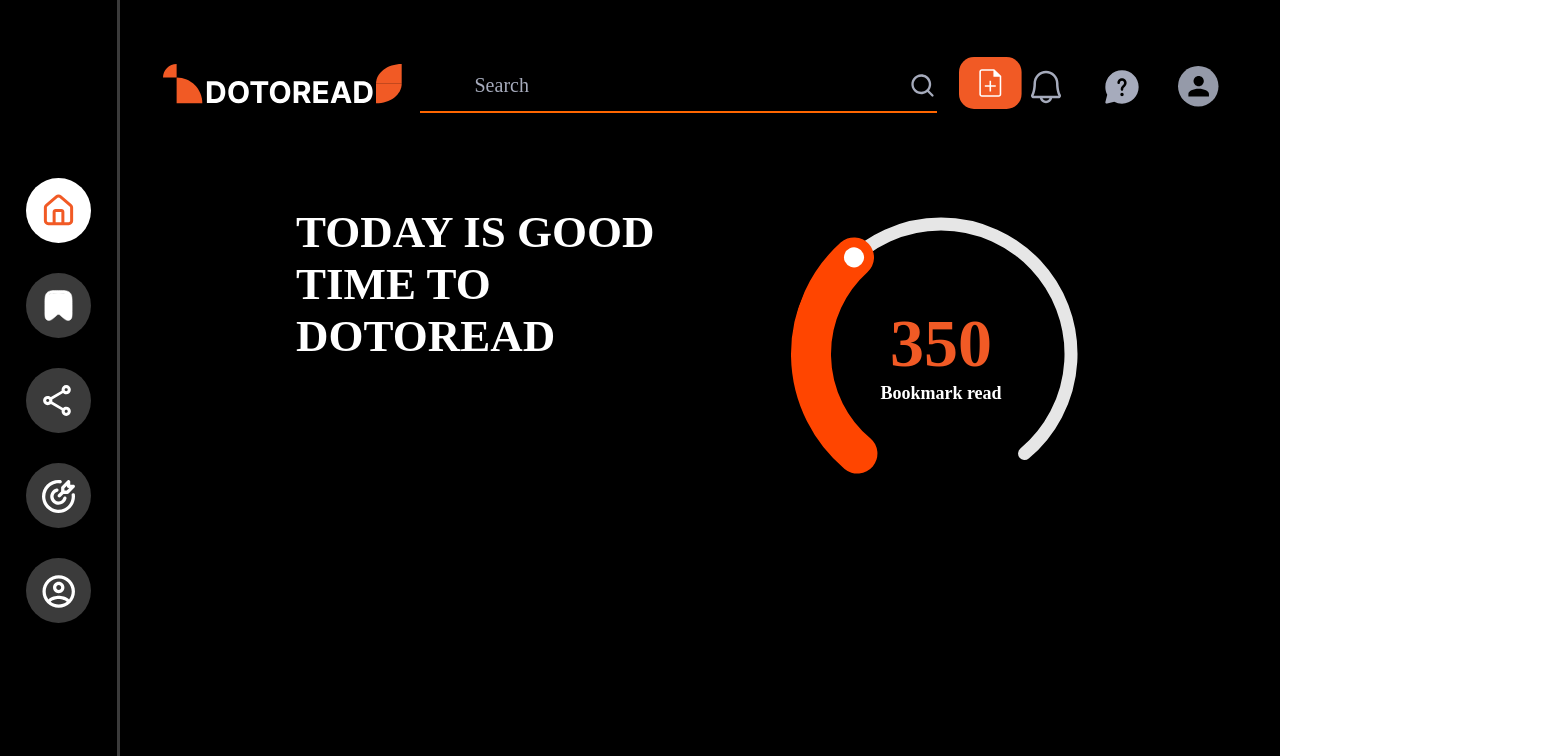
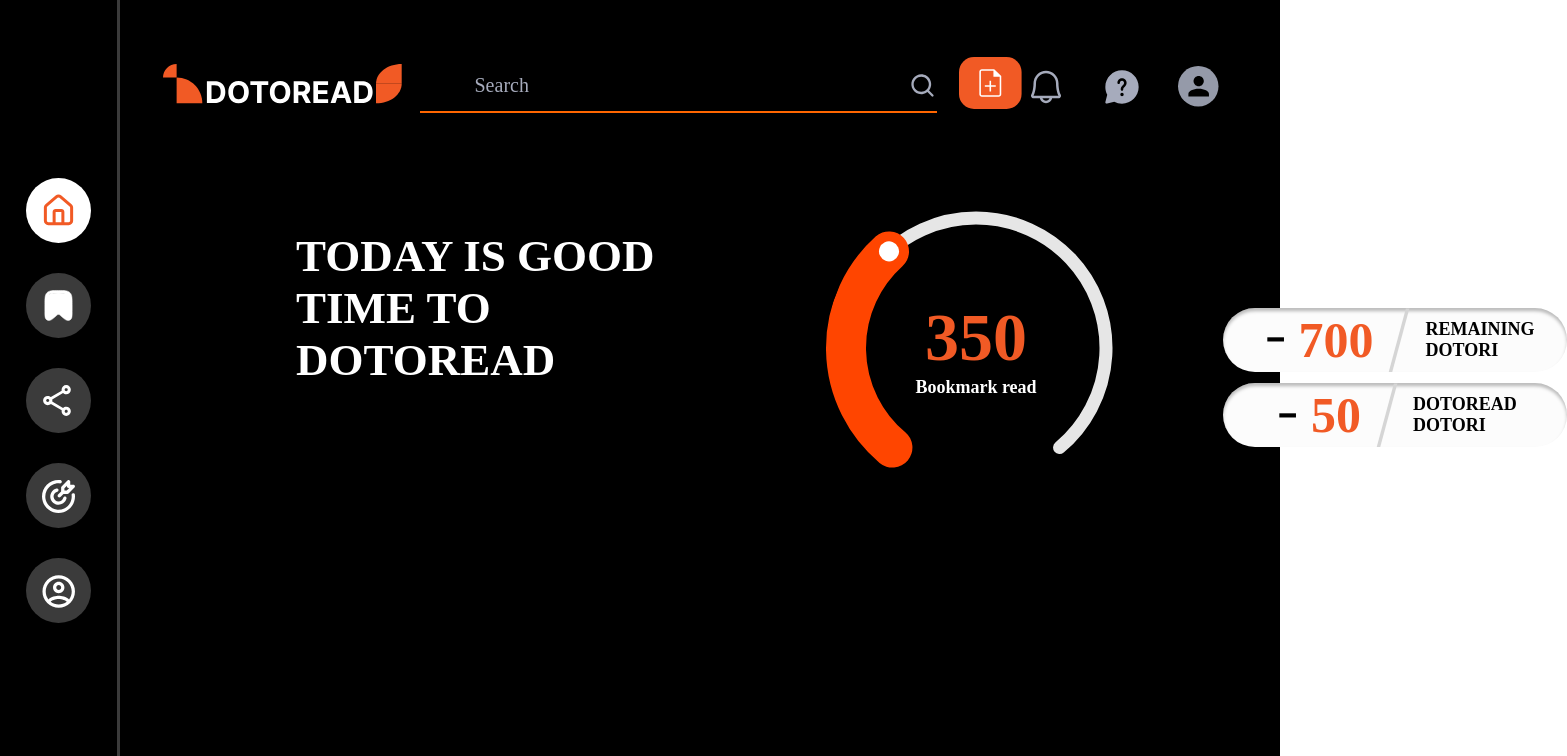
Before and after one commit to KIMGEONHWI/DOTOREAD-CLIENT, a React (Vite) app: page / in a window 1280 px wide. Shown: the top 756 px of the page, 1567 px wide, since content can reach past the window. Built offline with nearby package versions, Linux system fonts and the light colour scheme.

Commit message:
style: 메인 배너 score 컴포넌트 구현

```diff
--- a/src/components/common/Button/BookMarkListBtn.tsx
+++ b/src/components/common/Button/BookMarkListBtn.tsx
@@ -26,6 +26,7 @@
 	width: 24.2rem;
 	height: 5.4rem;
 	border-radius: 15px;
+	color: ${({ theme }) => theme.colors.white1};
 	${({ theme }) => theme.fonts.Pretendard_Semibold_22px};
 	padding-left: 1.9rem;
 	padding-right: 4rem;
--- /dev/null
+++ b/src/constants/Score.ts
@@ -0,0 +1,4 @@
+export const SCORE = [
+	{ id: 1, score: 700, text: 'REMAINING DOTORI' },
+	{ id: 2, score: 50, text: 'DOTOREAD DOTORI' },
+];
--- a/src/pages/Main/MainPage.tsx
+++ b/src/pages/Main/MainPage.tsx
@@ -1,15 +1,24 @@
 import CircleGraph from './components/CircleGraph';
+import MainScore from './components/MainScore';
 import MainTitle from './components/MainTitle';
+import { SCORE } from '@/constants/Score';
 import styled from 'styled-components';
 
-function MainPage() {
+const MainPage = () => {
 	return (
 		<MainPageWrapper>
-			<MainTitle />
-			<CircleGraph />
+			<MainPageBanner>
+				<MainTitle />
+				<CircleGraph />
+				<MainScoreBox>
+					{SCORE.map(({ id, score, text }) => (
+						<MainScore key={id} score={score} text={text} />
+					))}
+				</MainScoreBox>
+			</MainPageBanner>
 		</MainPageWrapper>
 	);
-}
+};
 
 export default MainPage;
 
@@ -17,6 +26,21 @@
 	display: flex;
 	width: 100%;
 	height: 100vh;
-	gap: 6.2rem;
 	background-color: ${({ theme }) => theme.colors.background};
 `;
+
+const MainPageBanner = styled.div`
+	display: flex;
+	justify-content: space-between;
+	width: 100%;
+	height: 27.5rem;
+	padding: 2.488rem 29.6rem;
+	gap: 9.7rem;
+`;
+
+const MainScoreBox = styled.div`
+	display: flex;
+	flex-direction: column;
+	margin-top: 11rem;
+	gap: 1.154rem;
+`;
--- a/src/pages/Main/components/CircleGraph.tsx
+++ b/src/pages/Main/components/CircleGraph.tsx
@@ -11,6 +11,4 @@
 
 export default CircleGraph;
 
-const CircleGraphWrapper = styled.div`
-	padding-top: 3.1rem;
-`;
+const CircleGraphWrapper = styled.div``;
--- /dev/null
+++ b/src/pages/Main/components/MainScore.tsx
@@ -0,0 +1,45 @@
+import RectangelIcon from '@/assets/Rectangle.svg?react';
+import SlashIcon from '@/assets/Slash.svg?react';
+import styled from 'styled-components';
+
+interface MainScoreProps {
+	score: number;
+	text: string;
+}
+
+const MainScore = ({ score, text }: MainScoreProps) => {
+	return (
+		<MainScoreWrapper>
+			<RectangelIcon />
+			<Score>{score}</Score>
+			<SlashIcon />
+			<Text>{text}</Text>
+		</MainScoreWrapper>
+	);
+};
+
+export default MainScore;
+
+const MainScoreWrapper = styled.div`
+	display: flex;
+	align-items: center;
+	justify-content: center;
+	width: 34.4rem;
+	height: 8.4126rem;
+	gap: 1.5rem;
+	border-radius: 49.976px;
+	box-shadow: 0px 3.332px 3.332px 0px rgba(0, 0, 0, 0.25) inset;
+	background-color: ${({ theme }) => theme.colors.white3};
+`;
+
+const Score = styled.p`
+	color: ${({ theme }) => theme.colors.orange1};
+	${({ theme }) => theme.fonts.Pretendard_Semibold_49px};
+`;
+
+const Text = styled.p`
+	width: 9.8rem;
+	height: 4.2rem;
+	color: ${({ theme }) => theme.colors.background};
+	${({ theme }) => theme.fonts.Pretendard_Semibold_18px};
+`;
--- a/src/pages/Main/components/MainTitle.tsx
+++ b/src/pages/Main/components/MainTitle.tsx
@@ -14,10 +14,10 @@
 const MainTitleWrapper = styled.div`
 	display: flex;
 	width: 43.3rem;
+	min-width: 43.3rem;
 	height: 15.9rem;
 	flex-direction: column;
 	justify-content: center;
-	margin-left: 29.6rem;
 	margin-top: 3.1rem;
 `;
 
--- a/src/styles/theme.ts
+++ b/src/styles/theme.ts
@@ -7,6 +7,7 @@
 
 	white1: '#FFFFFF',
 	white2: '#DEDEDE',
+	white3: '#FCFCFC',
 
 	gray1: '#3B3B3B',
 	gray2: '#5C5C5C',
@@ -22,14 +23,11 @@
 	bookmark_click: '#6E4A39',
 	bookmark_select: '#FFE5D9',
 
-
 	thumnail: '#D9D9D9',
 	transparent: 'rgba(0,0,0,0)',
-
 };
 
 const baseFontStyle = css`
-	color: var(--white1, #fff);
 	font-family: Pretendard;
 	font-style: normal;
 	line-height: normal;
@@ -46,6 +44,11 @@
 		${baseFontStyle}
 		font-size: 20px;
 		font-weight: 700;
+	`,
+	Pretendard_Semibold_49px: css`
+		${baseFontStyle}
+		font-size: 49.976px;
+		font-weight: 600;
 	`,
 	Pretendard_Semibold_45px: css`
 		${baseFontStyle}
```
Also changed, not shown: src/assets/Rectangle.svg (added), src/assets/Slash.svg (added).
